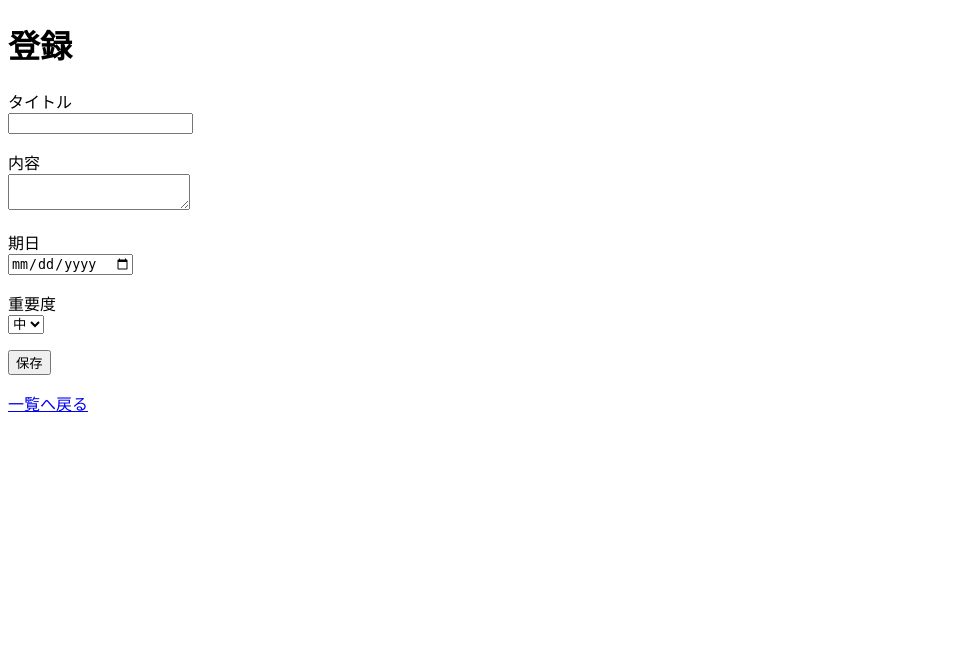
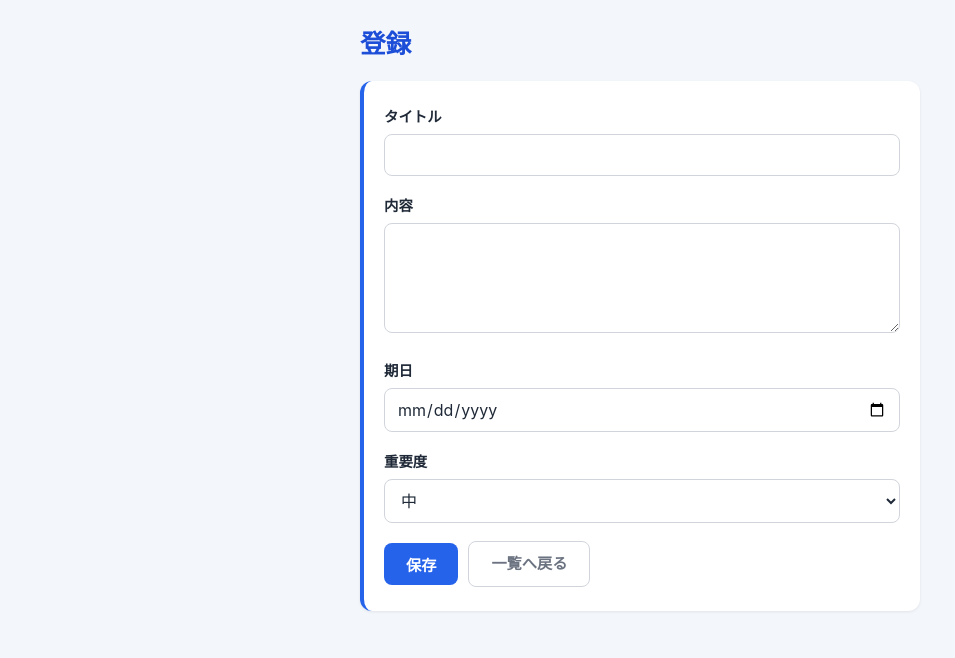
Before and after one commit to tegomasu-dev/todo-app, a Flask app: page /new in a window 1280 px wide. Shown: the top 658 px of the page, without its empty margins (0-955 px from the left). Run offline with Flask 3, Linux system fonts and the light colour scheme.

Commit message:
Update design

```diff
--- a/templates/form.html
+++ b/templates/form.html
@@ -2,34 +2,127 @@
 <html lang="ja">
   <head>
     <meta charset="UTF-8" />
+    <meta name="viewport" content="width=device-width, initial-scale=1" />
     <title>登録・編集</title>
+    <style>
+      :root {
+        --blue: #2563eb;
+        --blue-dark: #1d4ed8;
+        --blue-light: #eff6ff;
+        --text: #1f2937;
+        --muted: #6b7280;
+        --border: #d1d5db;
+      }
+      * { box-sizing: border-box; }
+      body {
+        margin: 0;
+        padding: 24px 16px 48px;
+        background: #f3f6fb;
+        color: var(--text);
+        font-family: -apple-system, "Hiragino Sans", "Noto Sans JP", sans-serif;
+        line-height: 1.6;
+      }
+      .container { max-width: 560px; margin: 0 auto; }
+      h1 {
+        font-size: 1.6rem;
+        margin: 0 0 16px;
+        color: var(--blue-dark);
+      }
+      .card {
+        background: #fff;
+        border-radius: 12px;
+        padding: 24px 20px;
+        box-shadow: 0 1px 3px rgba(0, 0, 0, 0.08);
+        border-left: 4px solid var(--blue);
+      }
+      .field { margin-bottom: 18px; }
+      label {
+        display: block;
+        font-size: 0.9rem;
+        font-weight: 600;
+        margin-bottom: 6px;
+      }
+      input, textarea, select {
+        width: 100%;
+        padding: 10px 12px;
+        border: 1px solid var(--border);
+        border-radius: 8px;
+        font-size: 1rem;
+        font-family: inherit;
+        color: var(--text);
+        background: #fff;
+      }
+      textarea { min-height: 110px; resize: vertical; }
+      input:focus, textarea:focus, select:focus {
+        outline: none;
+        border-color: var(--blue);
+        box-shadow: 0 0 0 3px rgba(37, 99, 235, 0.18);
+      }
+      .buttons {
+        display: flex;
+        gap: 10px;
+        align-items: center;
+        margin-top: 8px;
+      }
+      .btn {
+        display: inline-block;
+        padding: 10px 22px;
+        border: none;
+        border-radius: 8px;
+        font-size: 0.95rem;
+        font-weight: 600;
+        cursor: pointer;
+        text-decoration: none;
+        background: var(--blue);
+        color: #fff;
+        font-family: inherit;
+      }
+      .btn:hover { background: var(--blue-dark); }
+      .btn-gray {
+        background: #fff;
+        color: var(--muted);
+        border: 1px solid var(--border);
+      }
+      .btn-gray:hover { background: #f9fafb; }
+    </style>
   </head>
   <body>
+    <div class="container">
       <h1>{% if mode == "new" %}登録{% else %}編集{% endif %}</h1>
+
+      <div class="card">
         <form method="post">
-      <p>
-        タイトル<br />
-        <input name="title" value="{{ todo.title if todo else '' }}" required />
-      </p>
-      <p>
-        内容<br />
-        <textarea name="content" required>{{ todo.content if todo else '' }}</textarea>
-      </p>
-      <p>
-        期日<br />
-        <input type="date" name="due_date" value="{{ todo.due_date if todo else '' }}" required />
-      </p>
-      <p>
-        重要度<br />
+          <div class="field">
+            <label for="title">タイトル</label>
+            <input id="title" name="title" value="{{ todo.title if todo else '' }}" required />
+          </div>
+
+          <div class="field">
+            <label for="content">内容</label>
+            <textarea id="content" name="content" required>{{ todo.content if todo else '' }}</textarea>
+          </div>
+
+          <div class="field">
+            <label for="due_date">期日</label>
+            <input id="due_date" type="date" name="due_date" value="{{ todo.due_date if todo else '' }}" required />
+          </div>
+
+          <div class="field">
+            <label for="priority">重要度</label>
             {% set current_priority = todo.priority if todo and todo.priority else '中' %}
-        <select name="priority" required>
+            <select id="priority" name="priority" required>
               <option value="高" {% if current_priority == '高' %}selected{% endif %}>高</option>
               <option value="中" {% if current_priority == '中' %}selected{% endif %}>中</option>
               <option value="低" {% if current_priority == '低' %}selected{% endif %}>低</option>
             </select>
-      </p>
-      <button type="submit">保存</button>
+          </div>
+
+          <div class="buttons">
+            <button type="submit" class="btn">保存</button>
+            <a href="{{ url_for('index') }}" class="btn btn-gray">一覧へ戻る</a>
+          </div>
         </form>
-    <p><a href="{{ url_for('index') }}">一覧へ戻る</a></p>
+      </div>
+    </div>
   </body>
 </html>
```
Also changed, not shown: 1 other file. Lines whose indentation alone changed are shown as unchanged.
